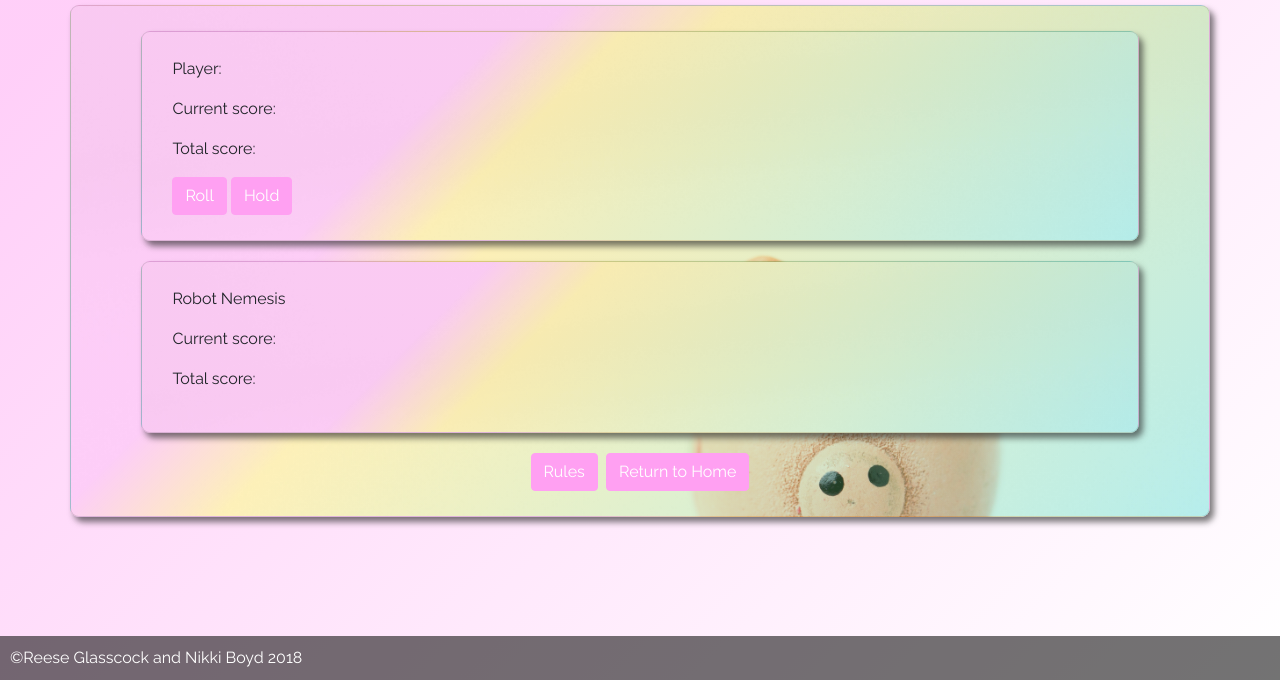
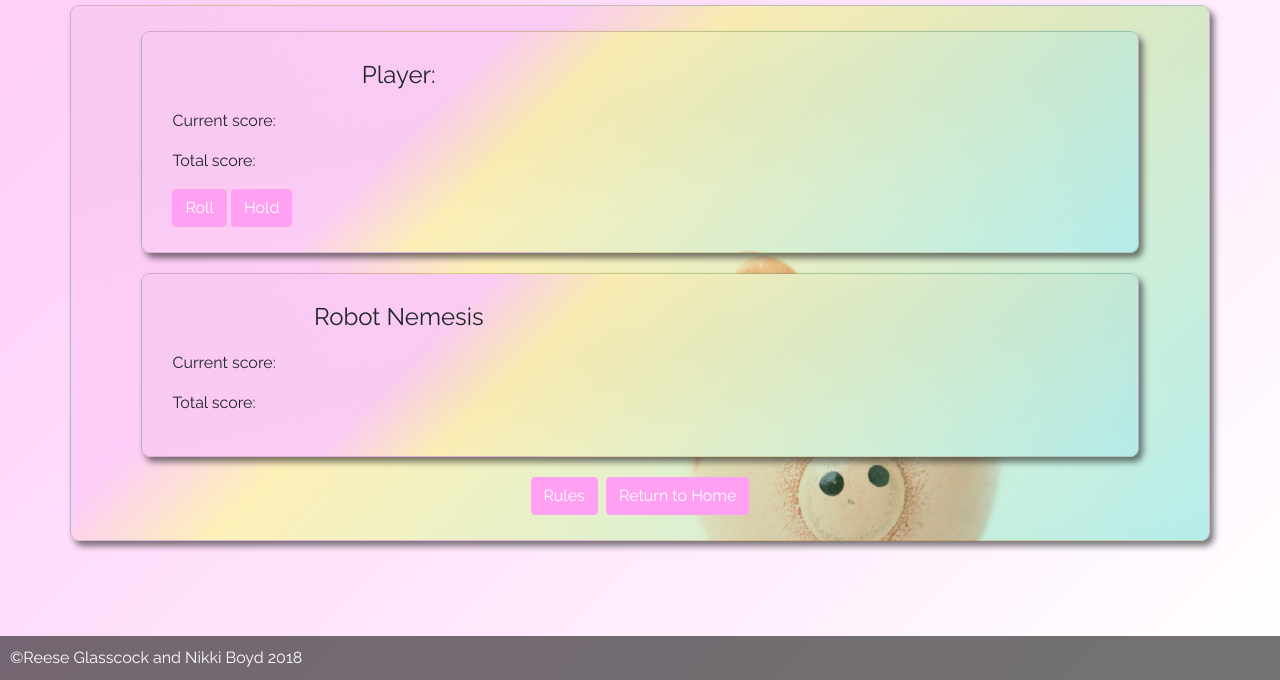
Before and after one commit to annieyshin/webpack_pig_dice, a plain HTML site: page index.html in a window 1280 px wide. Both pictures are taken after a click on the button "One Player". Shown: the part 120-800 px from the top of the page. Drawn offline with nearby package versions, Linux system fonts and the light colour scheme.

Commit message:
change font size and alignment for player names

```diff
--- a/css/styles.css
+++ b/css/styles.css
@@ -32,6 +32,11 @@ footer {
 
 .p1p2names {
   margin: 10px 0px;
+}
+
+.playerNames {
+  font-size: 1.5em;
+  text-align: center;
 }
 
 .form-control {
--- a/index.html
+++ b/index.html
@@ -75,7 +75,7 @@
           <div class="row">
             <div class="card">
               <div class="col-md-6">
-                <p>Player: <span id="playerOneName"></span></p>
+                <p class="playerNames">Player: <span id="playerOneName"></span></p>
                 <p><span id="playerOneRoll"></span></p>
                 <p>Current score: <span id="playerOneTotal"></span></p>
                 <p>Total score: <span id="playerOneOverallTotal"></span></p>
@@ -85,7 +85,7 @@
             </div>
             <div class="card">
               <div class="col-md-6">
-                <p>Player: <span id="playerTwoName"></span></p>
+                <p class="playerNames">Player: <span id="playerTwoName"></span></p>
                 <p><span id="playerTwoRoll"></span></p>
                 <p>Current score: <span id="playerTwoTotal"></span></p>
                 <p>Total score: <span id="playerTwoOverallTotal"></span></p>
@@ -101,7 +101,7 @@
           <div class="row">
             <div class="card">
               <div class="col-md-6">
-                <p>Player: <span id="playerOneVSComputerName"></span></p>
+                <p class="playerNames">Player: <span id="playerOneVSComputerName"></span></p>
                 <p><span id="playerOneVSComputerRoll"></span></p>
                 <p>Current score: <span id="playerOneVSComputerTotal"></span></p>
                 <p>Total score: <span id="playerOneVSComputerOverallTotal"></span></p>
@@ -111,7 +111,7 @@
             </div>
             <div class="card">
               <div class="col-md-6">
-                <p>Robot Nemesis</p>
+                <p class="playerNames"><span>Robot Nemesis</span></p>
                 <p><span id="computerRoll"></span></p>
                 <p>Current score: <span id="computerTotal"></span></p>
                 <p>Total score: <span id="computerOverallTotal"></span></p>
```
